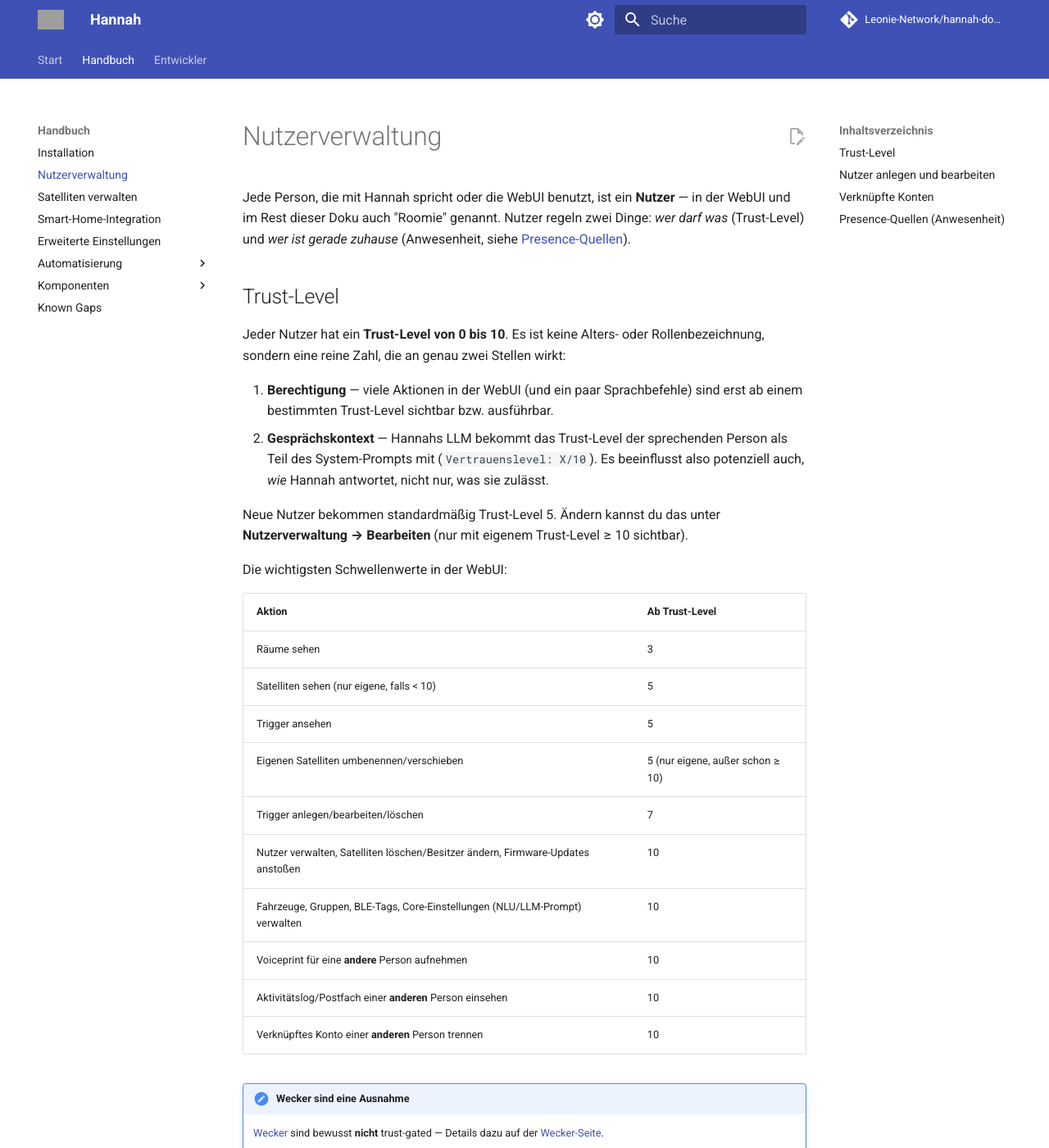
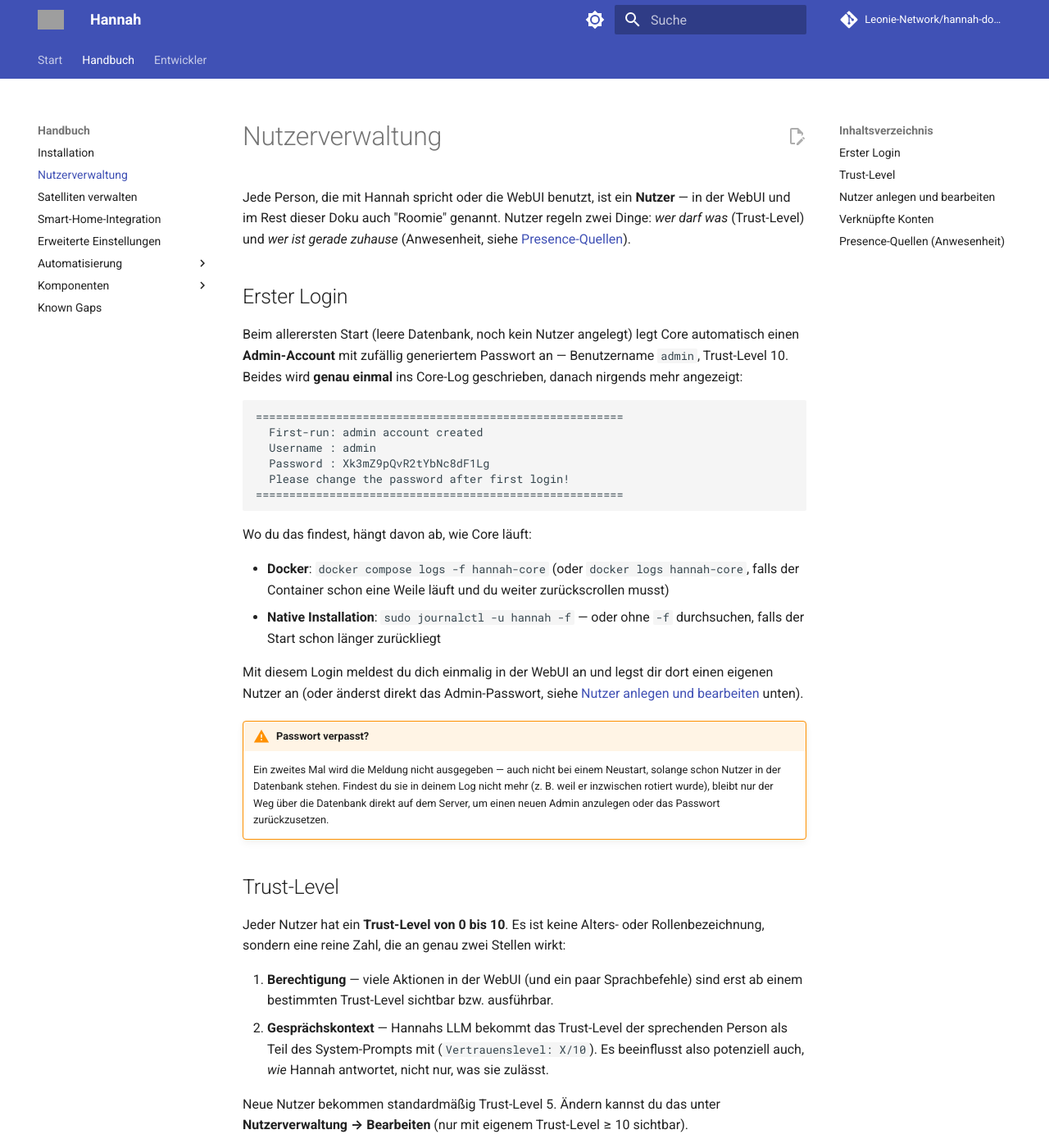
Before and after one commit to Leonie-Network/hannah-docs, an MkDocs documentation site: the page built from docs/manual/users.md, in a window 1280 px wide and 1400 px high. Shown: the whole window at 82% size. Built offline with MkDocs 1.6.1 and Material for MkDocs 9.7.7, drawn with Linux system fonts in a browser that asks for light colours; comment, search, counter and statistics services are not loaded; grey boxes are pictures that could not be loaded.

Commit message:
docs: document Core's first-run admin account/password notice
New "Erster Login" section in the Nutzerverwaltung page with the exact
log message, and pointers from every place a reader would first look:
installation.md (all three Docker/native paths), plus the Core and
WebUI component installation pages.

````diff
--- a/docs/manual/users.md
+++ b/docs/manual/users.md
@@ -4,6 +4,39 @@ Jede Person, die mit Hannah spricht oder die WebUI benutzt, ist ein **Nutzer**
 WebUI und im Rest dieser Doku auch "Roomie" genannt. Nutzer regeln zwei Dinge: *wer darf
 was* (Trust-Level) und *wer ist gerade zuhause* (Anwesenheit, siehe
 [Presence-Quellen](#presence-quellen-anwesenheit)).
+
+## Erster Login
+
+Beim allerersten Start (leere Datenbank, noch kein Nutzer angelegt) legt Core automatisch
+einen **Admin-Account** mit zufällig generiertem Passwort an — Benutzername `admin`,
+Trust-Level 10. Beides wird **genau einmal** ins Core-Log geschrieben, danach nirgends
+mehr angezeigt:
+
+```text
+=======================================================
+  First-run: admin account created
+  Username : admin
+  Password : Xk3mZ9pQvR2tYbNc8dF1Lg
+  Please change the password after first login!
+=======================================================
+```
+
+Wo du das findest, hängt davon ab, wie Core läuft:
+
+- **Docker**: `docker compose logs -f hannah-core` (oder `docker logs hannah-core`, falls
+  der Container schon eine Weile läuft und du weiter zurückscrollen musst)
+- **Native Installation**: `sudo journalctl -u hannah -f` — oder ohne `-f` durchsuchen,
+  falls der Start schon länger zurückliegt
+
+Mit diesem Login meldest du dich einmalig in der WebUI an und legst dir dort einen eigenen
+Nutzer an (oder änderst direkt das Admin-Passwort, siehe
+[Nutzer anlegen und bearbeiten](#nutzer-anlegen-und-bearbeiten) unten).
+
+!!! warning "Passwort verpasst?"
+    Ein zweites Mal wird die Meldung nicht ausgegeben — auch nicht bei einem Neustart,
+    solange schon Nutzer in der Datenbank stehen. Findest du sie in deinem Log nicht mehr
+    (z. B. weil er inzwischen rotiert wurde), bleibt nur der Weg über die Datenbank direkt
+    auf dem Server, um einen neuen Admin anzulegen oder das Passwort zurückzusetzen.
 
 ## Trust-Level
 
````
Also changed, not shown: docs/components/core/installation.md (+5 -0 lines), docs/components/webui/installation.md (+6 -0 lines).
